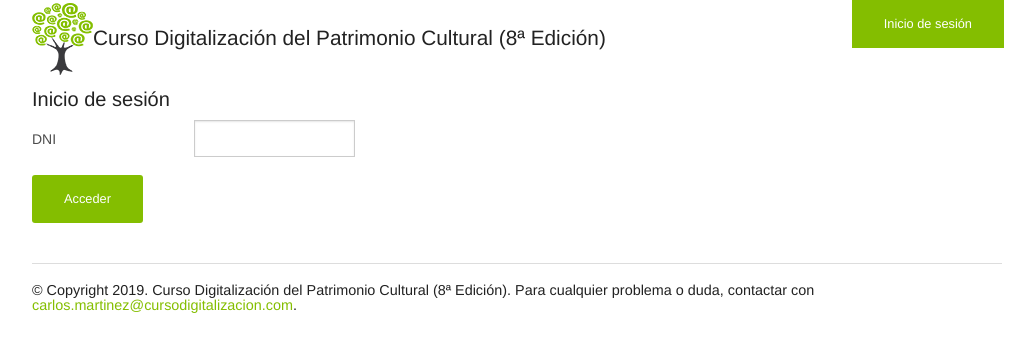
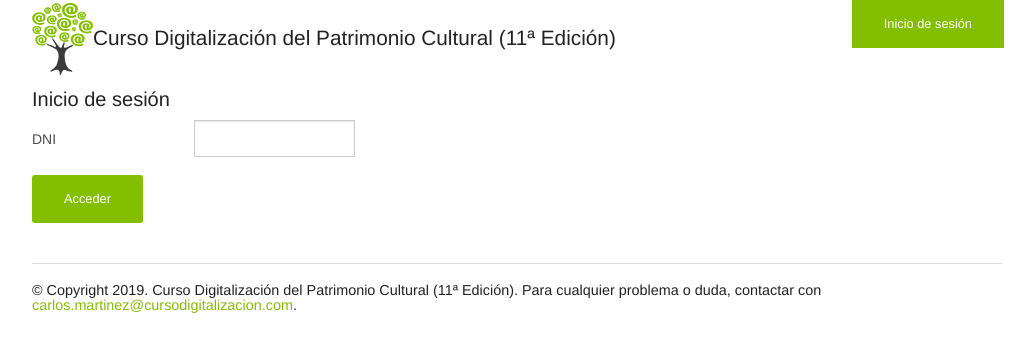
Before and after one commit to carlosmg1982/actividad-ocr, a CodeIgniter app: page /database/index.php/main/login in a window 1280 px wide. Shown: the top 352 px of the page, without its empty margins (123-1158 px from the left). Run offline with CodeIgniter, Linux system fonts and the light colour scheme; some libraries are stand-ins or nearby versions.

Commit message:
Corrección Fechas 11ª Edición

```diff
--- a/application/views/layout/footer.php
+++ b/application/views/layout/footer.php
@@ -3,7 +3,7 @@
         <hr/>
         <div class="row">
             <div class="large-12 columns">
-                <p>&copy; Copyright <?php echo date('Y') ?>. Curso Digitalización del Patrimonio Cultural (8ª Edición). Para cualquier problema o duda, contactar con <a href="mailto:carlos.martinez@cursodigitalizacion.com">carlos.martinez@cursodigitalizacion.com</a>.</p>
+                <p>&copy; Copyright <?php echo date('Y') ?>. Curso Digitalización del Patrimonio Cultural (11ª Edición). Para cualquier problema o duda, contactar con <a href="mailto:carlos.martinez@cursodigitalizacion.com">carlos.martinez@cursodigitalizacion.com</a>.</p>
             </div>
         </div>
     </div>
--- a/application/views/layout/header.php
+++ b/application/views/layout/header.php
@@ -3,7 +3,7 @@
 <head>
     <meta charset="utf-8" />
     <meta name="viewport" content="width=device-width, initial-scale=1.0" />
-    <title>Área Privada - Actividad Módulo 6 - Curso Digitalización del Patrimonio Cultural (8ª Edición)</title>
+    <title>Área Privada - Actividad Módulo 3 - Curso Digitalización del Patrimonio Cultural (11ª Edición)</title>
     <link rel="stylesheet" href="<?php echo base_url(); ?>assets/css/foundation.css" />
 	<link rel="stylesheet" href="<?php echo base_url(); ?>assets/css/custom.css" />
     <script src="<?php echo base_url(); ?>assets/js/vendor/modernizr.js"></script>
@@ -11,7 +11,7 @@
 <body>
 <div class="row">
     <div class="large-9 columns">
-        <h1><img src="<?php echo base_url(); ?>assets/img/logo.png"/>Curso Digitalización del Patrimonio Cultural (8ª Edición)</h1>
+        <h1><img src="<?php echo base_url(); ?>assets/img/logo.png"/>Curso Digitalización del Patrimonio Cultural (11ª Edición)</h1>
     </div>
     <div class="large-3 columns">
         <ul class="right button-group">
```
